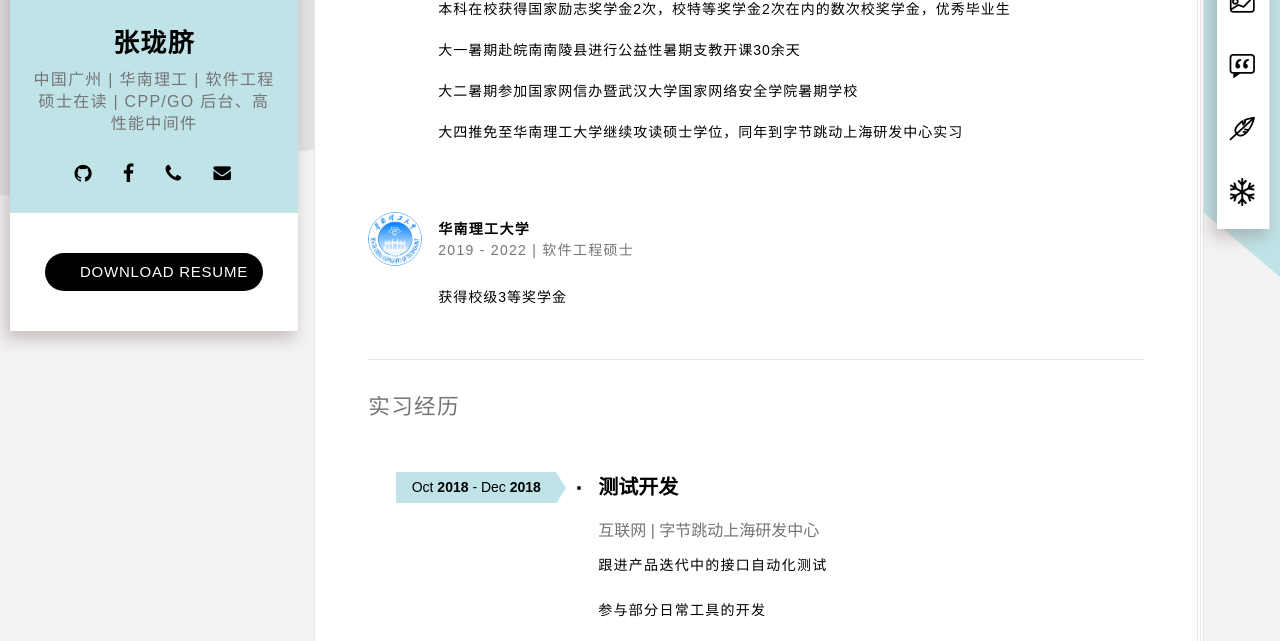
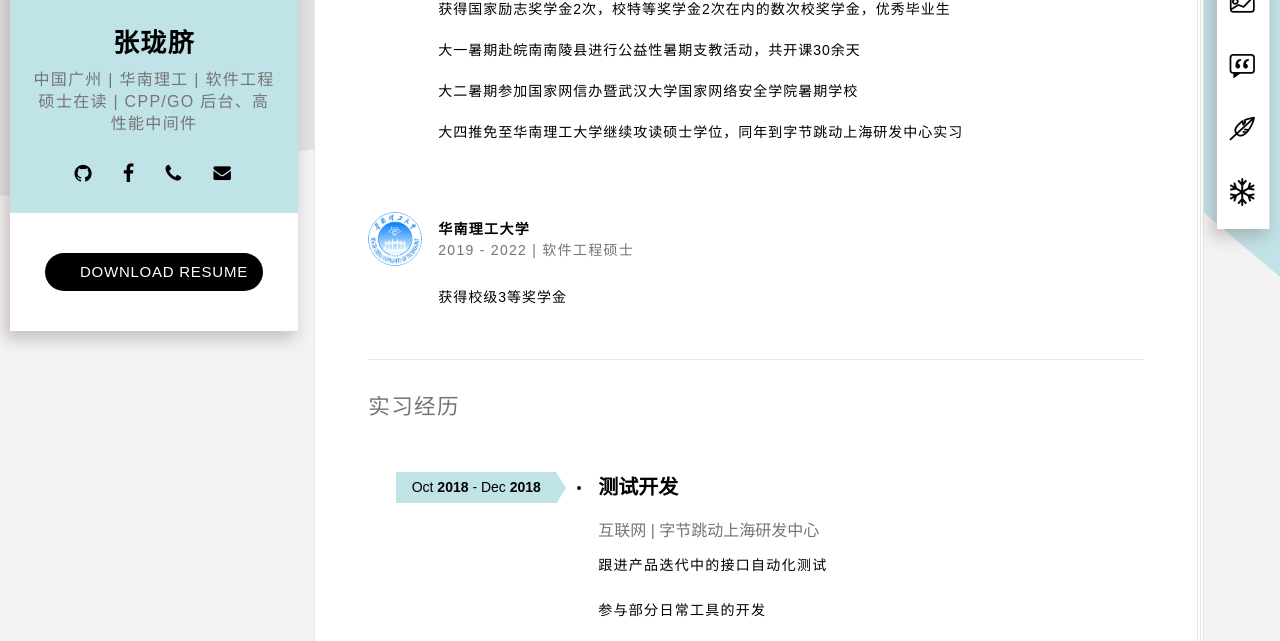
Before and after one commit to zlonqi/zlonqi.github.io, a Jekyll site: the page built from index.html, in a window 1280 px wide and 900 px high, scrolled down 550 px, cut to the strip 259-900 px from the top of the window. Built offline with Jekyll 4.4.1, drawn with Linux system fonts in a browser that asks for light colours; some web fonts are replaced.

Commit message:
update _includes/resumer_03-education.html.

```diff
--- a/_includes/resumer_03-education.html
+++ b/_includes/resumer_03-education.html
@@ -15,9 +15,9 @@
                     </div>
 
                     <blockquote class="ref-cont clear-mrg">
-                        <p>本科在校获得国家励志奖学金2次，校特等奖学金2次在内的数次校奖学金，优秀毕业生
+                        <p>获得国家励志奖学金2次，校特等奖学金2次在内的数次校奖学金，优秀毕业生
                         </p>
-                        <p>大一暑期赴皖南南陵县进行公益性暑期支教开课30余天
+                        <p>大一暑期赴皖南南陵县进行公益性暑期支教活动，共开课30余天
                         </p>
 						<p>大二暑期参加国家网信办暨武汉大学国家网络安全学院暑期学校
 						</p>
```
